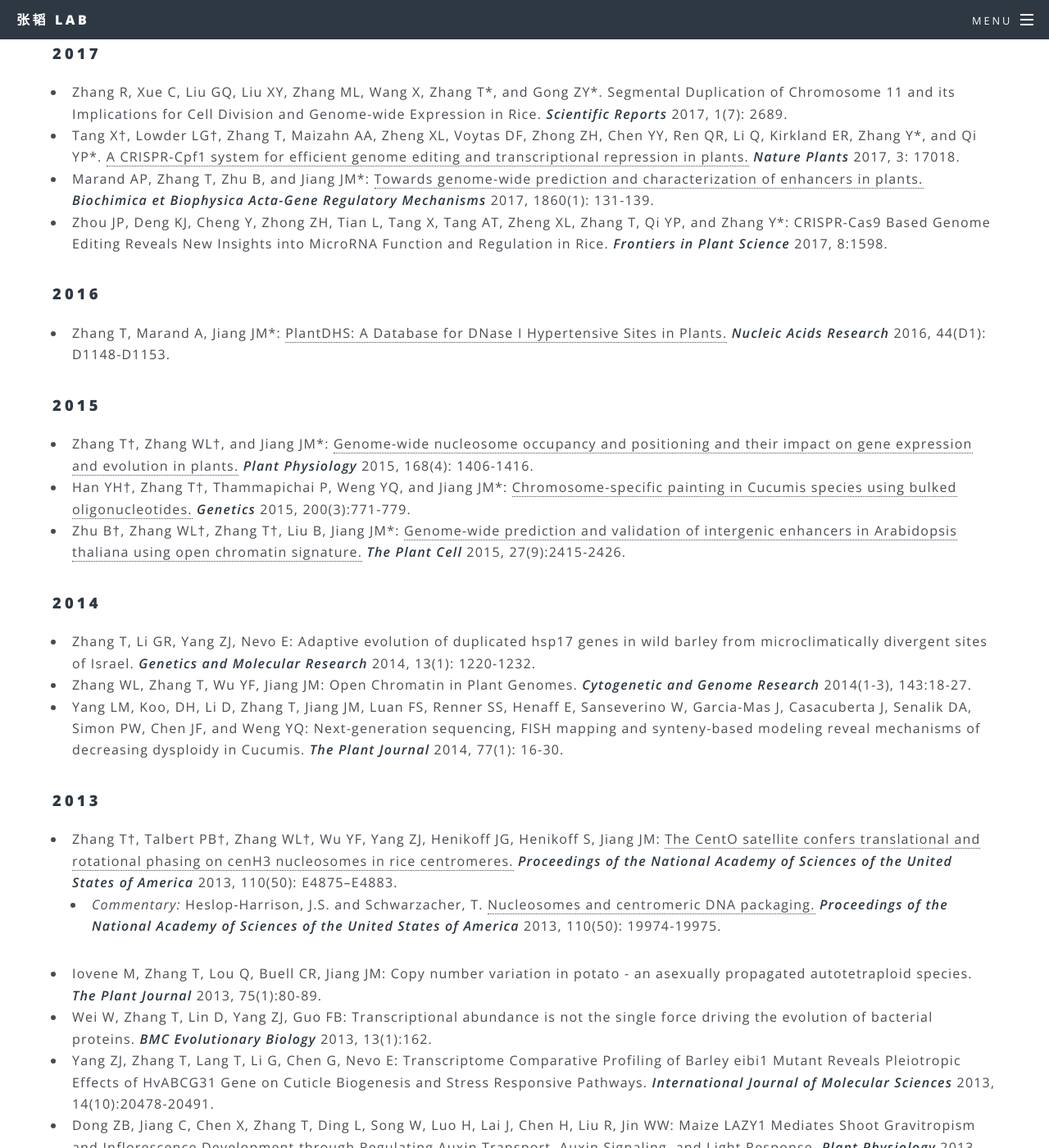
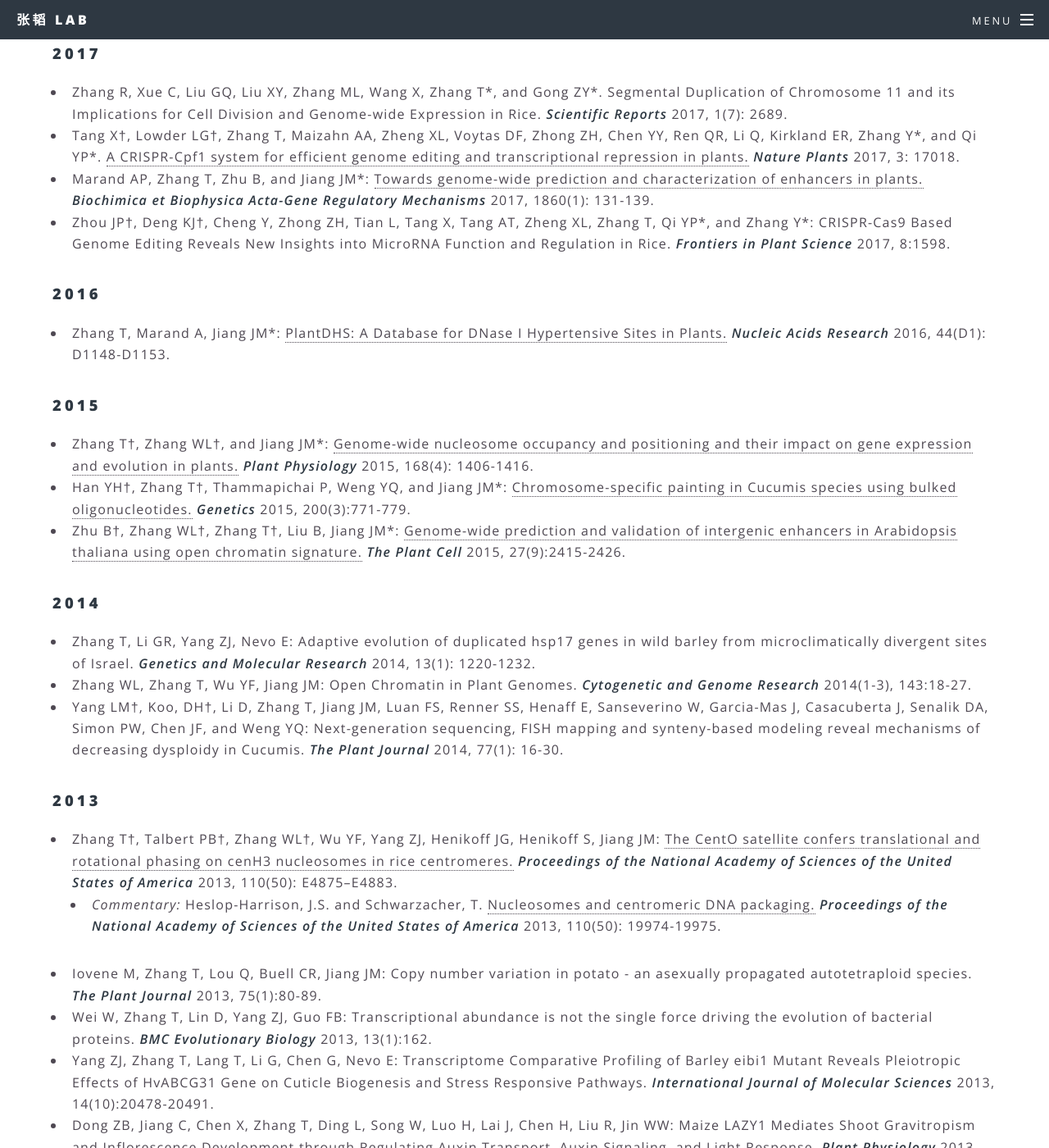
Before and after one commit to zhangtaolab/zhangtaolab.github.io, a Jekyll site: the page built from _pages/publication.md, in a window 1280 px wide and 1400 px high, scrolled down 1065 px. Shown: the whole window at 82% size. Built offline with Jekyll 4.4.1, drawn with Linux system fonts in a browser that asks for light colours.

```diff
--- a/_pages/publication.md
+++ b/_pages/publication.md
@@ -24,7 +24,7 @@ title: 发表论文
 - Zhang R, Xue C, Liu GQ, Liu XY, Zhang ML, Wang X, Zhang T\*, and Gong ZY\*. Segmental Duplication of Chromosome 11 and its Implications for Cell Division and Genome-wide Expression in Rice. _**Scientific Reports**_ 2017, 1(7): 2689.
 - Tang X†, Lowder LG†, Zhang T, Maizahn AA, Zheng XL, Voytas DF, Zhong ZH, Chen YY, Ren QR, Li Q, Kirkland ER, Zhang Y\*, and Qi YP\*. [A CRISPR-Cpf1 system for efficient genome editing and transcriptional repression in plants.](/pdf/2017/2017_Nature_Plants.pdf) _**Nature Plants**_ 2017, 3: 17018.
 - Marand AP, Zhang T, Zhu B, and Jiang JM\*: [Towards genome-wide prediction and characterization of enhancers in plants.](/pdf/2016/BBE_2016_inpress.pdf) _**Biochimica et Biophysica Acta-Gene Regulatory Mechanisms**_ 2017, 1860(1): 131-139.
-- Zhou JP, Deng KJ, Cheng Y, Zhong ZH, Tian L, Tang X, Tang AT, Zheng XL, Zhang T, Qi YP, and Zhang Y\*: CRISPR-Cas9 Based Genome Editing Reveals New Insights into MicroRNA Function and Regulation in Rice. _**Frontiers in Plant Science**_ 2017, 8:1598.
+- Zhou JP†, Deng KJ†, Cheng Y, Zhong ZH, Tian L, Tang X, Tang AT, Zheng XL, Zhang T, Qi YP\*, and Zhang Y\*: CRISPR-Cas9 Based Genome Editing Reveals New Insights into MicroRNA Function and Regulation in Rice. _**Frontiers in Plant Science**_ 2017, 8:1598.
 
 ### 2016
 - Zhang T, Marand A, Jiang JM\*: [PlantDHS: A Database for DNase I Hypertensive Sites in Plants.](/pdf/2016/NAR_2016.pdf) _**Nucleic Acids Research**_ 2016, 44(D1): D1148-D1153.
@@ -37,7 +37,7 @@ title: 发表论文
 ### 2014
 - Zhang T, Li GR, Yang ZJ, Nevo E: Adaptive evolution of duplicated hsp17 genes in wild barley from microclimatically divergent sites of Israel. _**Genetics and Molecular Research**_ 2014, 13(1): 1220-1232.
 - Zhang WL, Zhang T, Wu YF, Jiang JM: Open Chromatin in Plant Genomes. _**Cytogenetic and Genome Research**_ 2014(1-3), 143:18-27.
-- Yang LM, Koo, DH, Li D, Zhang T, Jiang JM, Luan FS, Renner SS, Henaff E, Sanseverino W, Garcia-Mas J, Casacuberta J, Senalik DA, Simon PW, Chen JF, and Weng YQ: Next-generation sequencing, FISH mapping and synteny-based modeling reveal mechanisms of decreasing dysploidy in Cucumis. _**The Plant Journal**_ 2014, 77(1): 16-30.
+- Yang LM†, Koo, DH†, Li D, Zhang T, Jiang JM, Luan FS, Renner SS, Henaff E, Sanseverino W, Garcia-Mas J, Casacuberta J, Senalik DA, Simon PW, Chen JF, and Weng YQ: Next-generation sequencing, FISH mapping and synteny-based modeling reveal mechanisms of decreasing dysploidy in Cucumis. _**The Plant Journal**_ 2014, 77(1): 16-30.
 
 ### 2013
 - Zhang T†, Talbert PB†, Zhang WL†, Wu YF, Yang ZJ, Henikoff JG, Henikoff S, Jiang JM: [The CentO satellite confers translational and rotational phasing on cenH3 nucleosomes in rice centromeres.](/pdf/2013/PNAS_2013.pdf) _**Proceedings of the National Academy of Sciences of the United States of America**_ 2013, 110(50): E4875–E4883.
```
